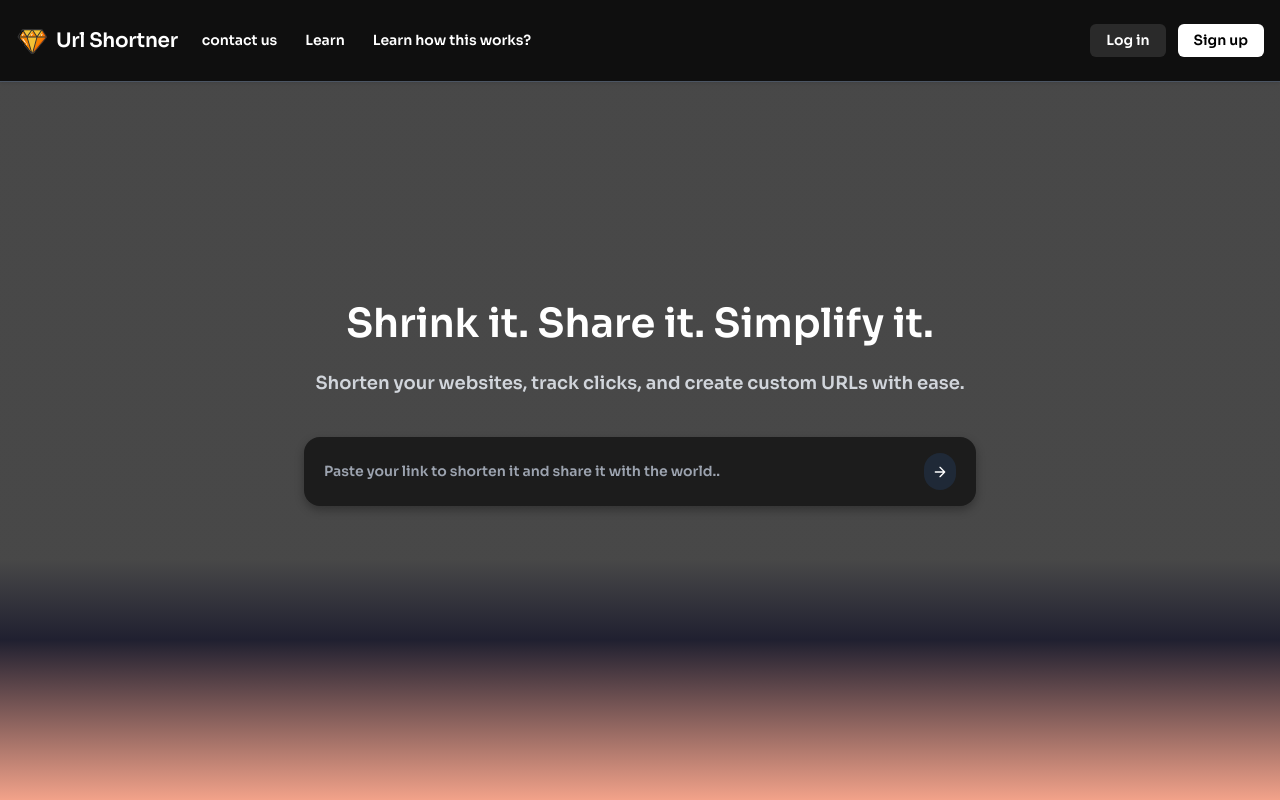
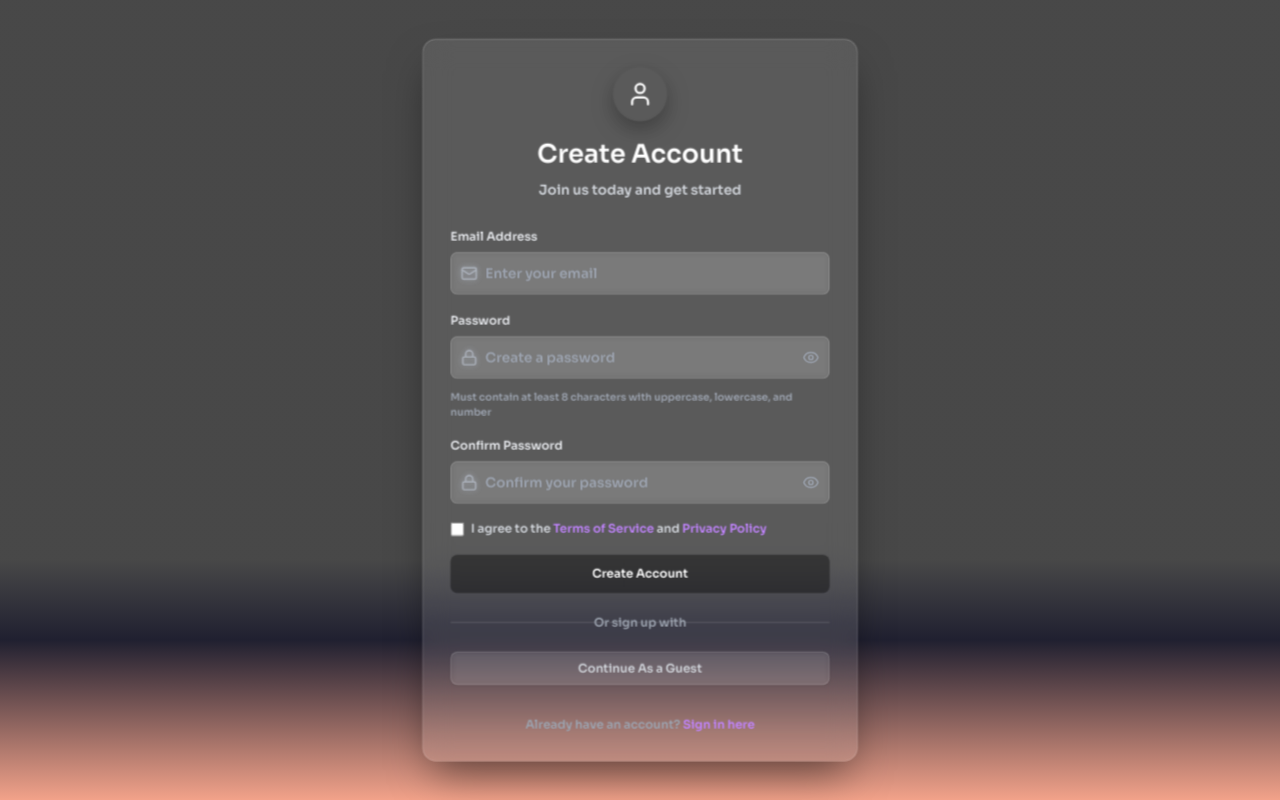
Before and after one commit to rushichavan21/url-shortener, a React (Vite) app in the folder client/: page / in a window 1280 px wide. Built offline with nearby package versions, Linux system fonts and the light colour scheme.

Commit message:
divided pages

```diff
--- a/client/src/App.jsx
+++ b/client/src/App.jsx
@@ -1,14 +1,20 @@
 import React from 'react'
 import Navbar from './components/navbar/Navbar'
 import CenterPart from './components/centerPart/CenterPart'
+import Landingpage from './pages/landingpage/Landingpage'
+import LoginPage from './pages/Login/LoginPage'
+import SignupPage from './pages/signup/signupPage'
+
+
 
 
 
 const App = () => {
   return (
     <div >
-      <Navbar/>
-      <CenterPart/>
+   {/* <Landingpage/> */}
+   {/* <LoginPage/> */}
+   <SignupPage/>
     </div>
   )
 }
--- a/client/src/components/centerPart/centerPart.css
+++ b/client/src/components/centerPart/centerPart.css
@@ -1,4 +1,4 @@
-.center-section {
+/* .center-section {
   min-height: 100vh;
   display: flex;
   align-items: center;
@@ -12,7 +12,7 @@
   text-align: center;
 
 
-}
+} */
 
 .center-container {
   max-width: 42rem;
--- /dev/null
+++ b/client/src/pages/Login/LoginPage.jsx
@@ -0,0 +1,10 @@
+import React from 'react'
+import Login from '../../components/login/Login'
+// import Login from '../../components/login/Login'
+const LoginPage = () => {
+  return (
+    <div ><Login/></div>
+  )
+}
+
+export default LoginPage
--- /dev/null
+++ b/client/src/pages/signup/SignupPage.jsx
@@ -0,0 +1,10 @@
+import React from 'react'
+import Signup from '../../components/signup/Signup'
+
+const SignupPage = () => {
+  return (
+    <div><Signup/></div>
+  )
+}
+
+export default SignupPage
```
